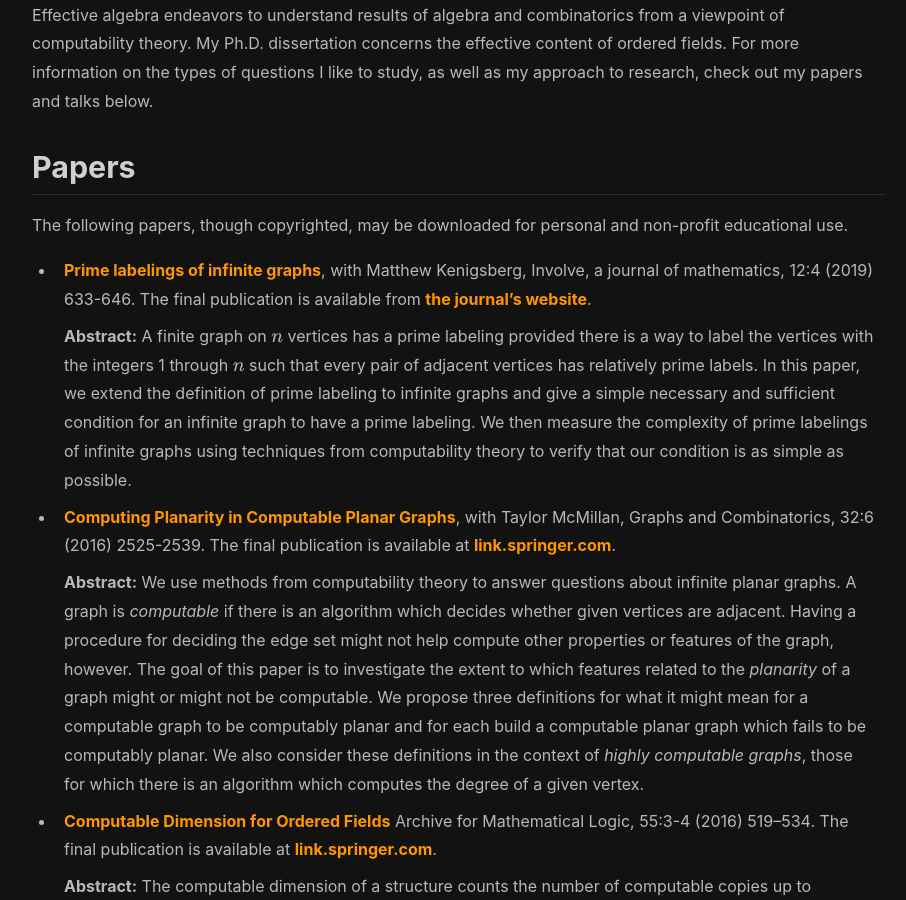
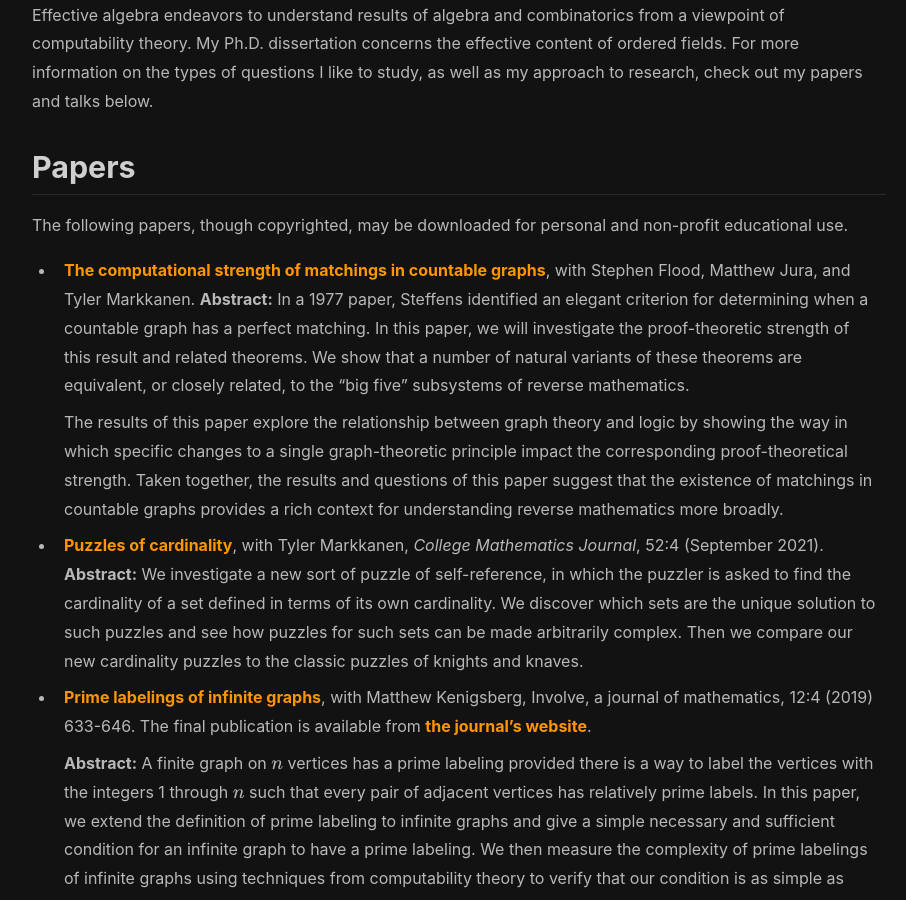
Before and after one commit to oscarlevin/oscarlevin.github.io, a Jekyll site: the page built from research.md, in a window 1280 px wide and 900 px high, scrolled down 316 px. Shown: the whole window, without its empty margins (181-1087 px from the left). Built offline with Jekyll 4.4.1, drawn with Linux system fonts in a browser that asks for light colours; nearby versions of some CDN libraries; formulas are drawn with MathJax 3; some of the changed text lies outside the part shown.

Commit message:
add papers to research page

```diff
--- a/research.md
+++ b/research.md
@@ -13,6 +13,14 @@ like to study, as well as my approach to research, check out my papers and talks
 ## Papers
 
 The following papers, though copyrighted, may be downloaded for personal and non-profit educational use.
+
+* **[The computational strength of matchings in countable graphs](/papers/FJLM_Matchings.pdf)**, with Stephen Flood, Matthew Jura, and Tyler Markkanen.
+  **Abstract:** In a 1977 paper, Steffens identified an elegant criterion for determining when a countable graph has a perfect matching. In this paper, we will investigate the proof-theoretic strength of this result and related theorems. We show that a number of natural variants of these theorems are equivalent, or closely related, to the “big five” subsystems of reverse mathematics.
+
+  The results of this paper explore the relationship between graph theory and logic by showing the way in which specific changes to a single graph-theoretic principle impact the corresponding proof-theoretical strength. Taken together, the results and questions of this paper suggest that the existence of matchings in countable graphs provides a rich context for understanding reverse mathematics more broadly.
+
+* **[Puzzles of cardinality](/papers/PuzzlesOfCardinality.pdf)**, with Tyler Markkanen, _College Mathematics Journal_, 52:4 (September 2021).
+  **Abstract:** We investigate a new sort of puzzle of self-reference, in which the puzzler is asked to find the cardinality of a set defined in terms of its own cardinality.  We discover which sets are the unique solution to such puzzles and see how puzzles for such sets can be made arbitrarily complex.  Then we compare our new cardinality puzzles to the classic puzzles of knights and knaves.
 
 * **[Prime labelings of infinite graphs](/papers/PrimeLabelings-preprint.pdf)**, with Matthew Kenigsberg,
 Involve, a journal of mathematics, 12:4 (2019) 633-646\. The final publication is available from
```
Also changed, not shown: other parts of research.md (+1 -1 lines), 2 other files.
